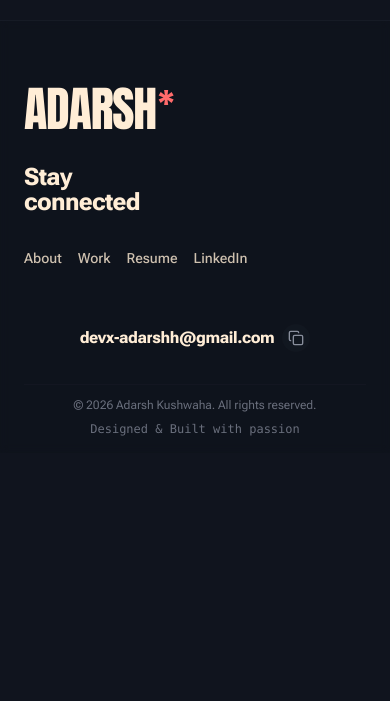
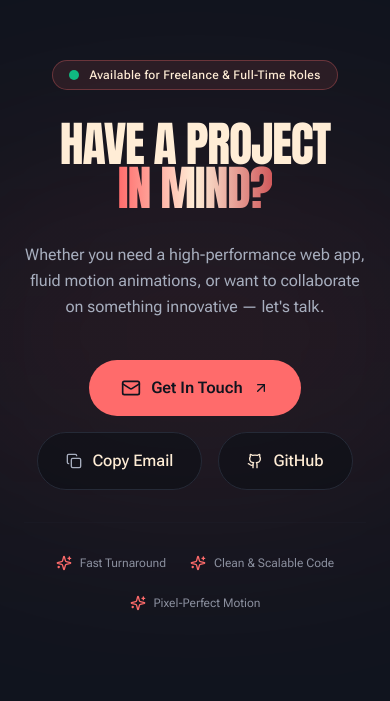
Before and after one commit to adarsh-devx/Portfolio, a Next.js app: page / in a window 390 px wide. Shown: the part 6483-7184 px from the top of the page. Before the commit the page ends 6936 px from the top, so only its background shows below. Built offline with nearby package versions, Linux system fonts and the light colour scheme.

Commit message:
feat(cta): add full-width interactive call-to-action section above footer

```diff
--- /dev/null
+++ b/app/_components/CallToAction.tsx
@@ -0,0 +1,140 @@
+'use client';
+
+import React, { useState } from 'react';
+import { GENERAL_INFO, SOCIAL_LINKS } from '@/lib/data';
+import { ArrowUpRight, Check, Copy, Sparkles, Mail, Github } from 'lucide-react';
+import { useGSAP } from '@gsap/react';
+import gsap from 'gsap';
+import { ScrollTrigger } from 'gsap/all';
+import { useRef } from 'react';
+
+gsap.registerPlugin(useGSAP, ScrollTrigger);
+
+const CallToAction = () => {
+    const containerRef = useRef<HTMLDivElement>(null);
+    const [copied, setCopied] = useState(false);
+
+    const handleCopyEmail = () => {
+        navigator.clipboard.writeText(GENERAL_INFO.email);
+        setCopied(true);
+        setTimeout(() => setCopied(false), 2000);
+    };
+
+    const githubLink =
+        SOCIAL_LINKS.find((item) => item.name.toLowerCase() === 'github')?.url ||
+        'https://github.com/adarsh-devx';
+
+    useGSAP(
+        () => {
+            if (!containerRef.current) return;
+
+            gsap.from('.cta-animate', {
+                y: 40,
+                opacity: 0,
+                duration: 0.9,
+                stagger: 0.15,
+                ease: 'power3.out',
+                scrollTrigger: {
+                    trigger: containerRef.current,
+                    start: 'top 75%',
+                    toggleActions: 'play none none none',
+                },
+            });
+        },
+        { scope: containerRef },
+    );
+
+    return (
+        <section className="py-16 md:py-24 relative overflow-hidden w-full bg-gradient-to-b from-transparent via-card/10 to-transparent" ref={containerRef}>
+            {/* Ambient Ambient Glows */}
+            <div className="absolute top-1/2 left-1/2 -translate-x-1/2 -translate-y-1/2 w-[600px] md:w-[900px] h-[350px] bg-primary/10 rounded-full blur-[120px] pointer-events-none" />
+
+            <div className="container max-w-6xl px-6 sm:px-10 relative z-10">
+                <div className="flex flex-col items-center text-center max-w-4xl mx-auto space-y-8 md:space-y-10">
+                    {/* Status Badge */}
+                    <div className="cta-animate inline-flex items-center gap-2.5 px-4 py-1.5 rounded-full border border-primary/30 bg-primary/10 text-xs sm:text-sm font-medium text-foreground tracking-wide">
+                        <span className="relative flex h-2.5 w-2.5">
+                            <span className="animate-ping absolute inline-flex h-full w-full rounded-full bg-emerald-400 opacity-75" />
+                            <span className="relative inline-flex rounded-full h-2.5 w-2.5 bg-emerald-500" />
+                        </span>
+                        <span>Available for Freelance & Full-Time Roles</span>
+                    </div>
+
+                    {/* Bold Headline */}
+                    <div className="cta-animate space-y-2">
+                        <h2 className="font-anton text-5xl sm:text-7xl md:text-8xl lg:text-9xl tracking-tight leading-[0.92] uppercase text-foreground">
+                            HAVE A PROJECT <br />
+                            <span className="bg-gradient-to-r from-primary via-foreground to-primary/80 bg-clip-text text-transparent">
+                                IN MIND?
+                            </span>
+                        </h2>
+                    </div>
+
+                    {/* Description */}
+                    <p className="cta-animate text-muted-foreground text-base sm:text-lg md:text-xl max-w-2xl leading-relaxed">
+                        Whether you need a high-performance web app, fluid motion animations, or want to collaborate on something innovative — let&apos;s talk.
+                    </p>
+
+                    {/* Action Buttons */}
+                    <div className="cta-animate flex flex-wrap items-center justify-center gap-4 pt-2 w-full sm:w-auto">
+                        <a
+                            href={`mailto:${GENERAL_INFO.email}?subject=${encodeURIComponent(GENERAL_INFO.emailSubject)}&body=${encodeURIComponent(GENERAL_INFO.emailBody)}`}
+                            className="group relative inline-flex items-center justify-center gap-2.5 px-8 py-4 rounded-full bg-primary text-primary-foreground font-semibold text-base transition-all duration-300 hover:scale-105 hover:shadow-lg hover:shadow-primary/25 active:scale-95"
+                        >
+                            <Mail className="w-5 h-5" />
+                            <span>Get In Touch</span>
+                            <ArrowUpRight className="w-4 h-4 transition-transform group-hover:translate-x-0.5 group-hover:-translate-y-0.5" />
+                        </a>
+
+                        <button
+                            onClick={handleCopyEmail}
+                            className="inline-flex items-center justify-center gap-2.5 px-7 py-4 rounded-full border border-border bg-card/60 hover:bg-card text-foreground font-medium text-base transition-all duration-300 hover:border-primary/50 hover:scale-105 active:scale-95"
+                        >
+                            {copied ? (
+                                <>
+                                    <Check className="w-4 h-4 text-emerald-400" />
+                                    <span className="text-emerald-400">Email Copied!</span>
+                                </>
+                            ) : (
+                                <>
+                                    <Copy className="w-4 h-4 text-muted-foreground" />
+                                    <span>Copy Email</span>
+                                </>
+                            )}
+                        </button>
+
+                        <a
+                            href={githubLink}
+                            target="_blank"
+                            rel="noreferrer noopener"
+                            className="inline-flex items-center justify-center gap-2.5 px-7 py-4 rounded-full border border-border bg-card/60 hover:bg-card text-foreground font-medium text-base transition-all duration-300 hover:border-primary/50 hover:scale-105 active:scale-95"
+                        >
+                            <Github className="w-4 h-4" />
+                            <span>GitHub</span>
+                        </a>
+                    </div>
+
+                    {/* Highlights pills */}
+                    <div className="cta-animate pt-8 flex flex-wrap items-center justify-center gap-6 text-xs sm:text-sm text-muted-foreground/80 border-t border-border/20 w-full max-w-2xl">
+                        <div className="flex items-center gap-2">
+                            <Sparkles className="w-4 h-4 text-primary" />
+                            <span>Fast Turnaround</span>
+                        </div>
+                        <span className="hidden sm:inline opacity-30">•</span>
+                        <div className="flex items-center gap-2">
+                            <Sparkles className="w-4 h-4 text-primary" />
+                            <span>Clean & Scalable Code</span>
+                        </div>
+                        <span className="hidden sm:inline opacity-30">•</span>
+                        <div className="flex items-center gap-2">
+                            <Sparkles className="w-4 h-4 text-primary" />
+                            <span>Pixel-Perfect Motion</span>
+                        </div>
+                    </div>
+                </div>
+            </div>
+        </section>
+    );
+};
+
+export default CallToAction;
--- a/app/page.tsx
+++ b/app/page.tsx
@@ -3,6 +3,7 @@ import Banner from './_components/Banner';
 // import Experiences from './_components/Experiences';
 import Skills from './_components/Skills';
 import ProjectList from './_components/ProjectList';
+import CallToAction from './_components/CallToAction';
 import Marquee from '@/components/Marquee';
 
 export default function Home() {
@@ -14,6 +15,7 @@ export default function Home() {
             {/* <Experiences /> */}
             <Marquee />
             <ProjectList />
+            <CallToAction />
         </div>
     );
 }
```
